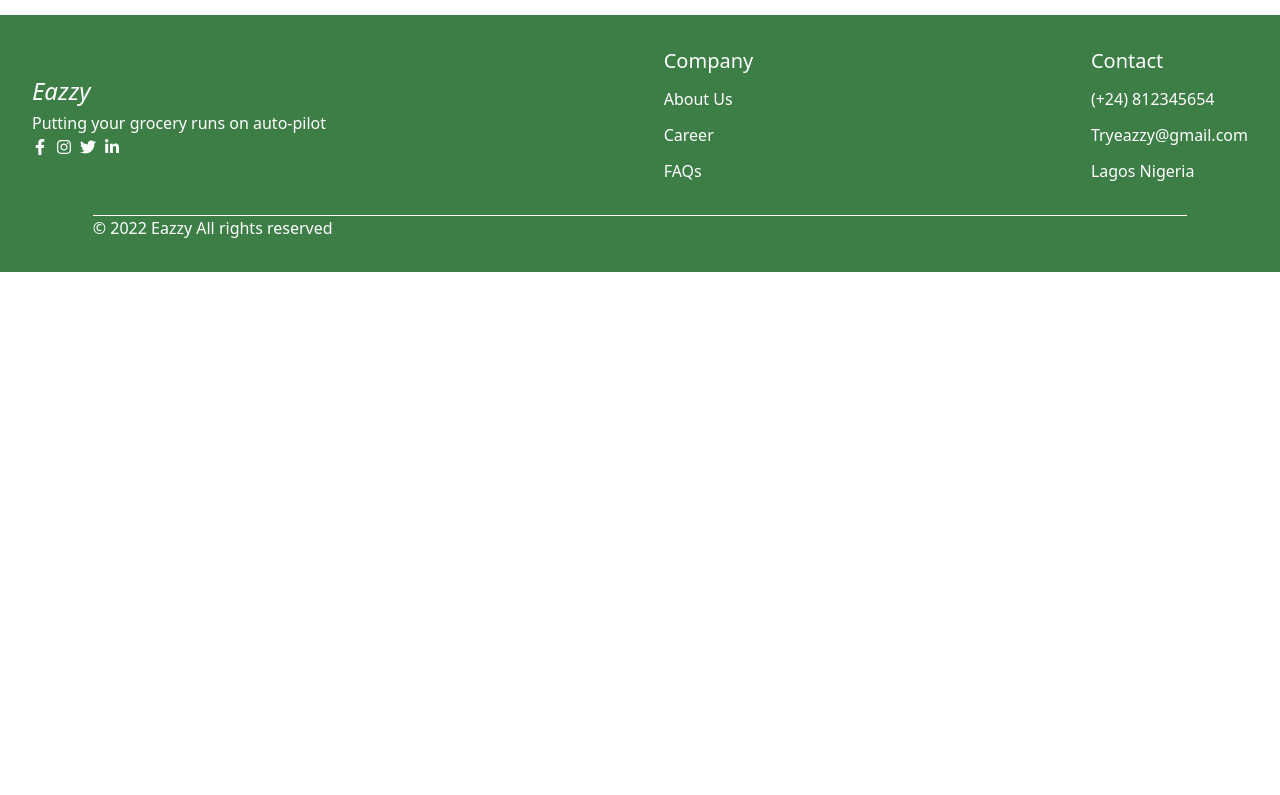
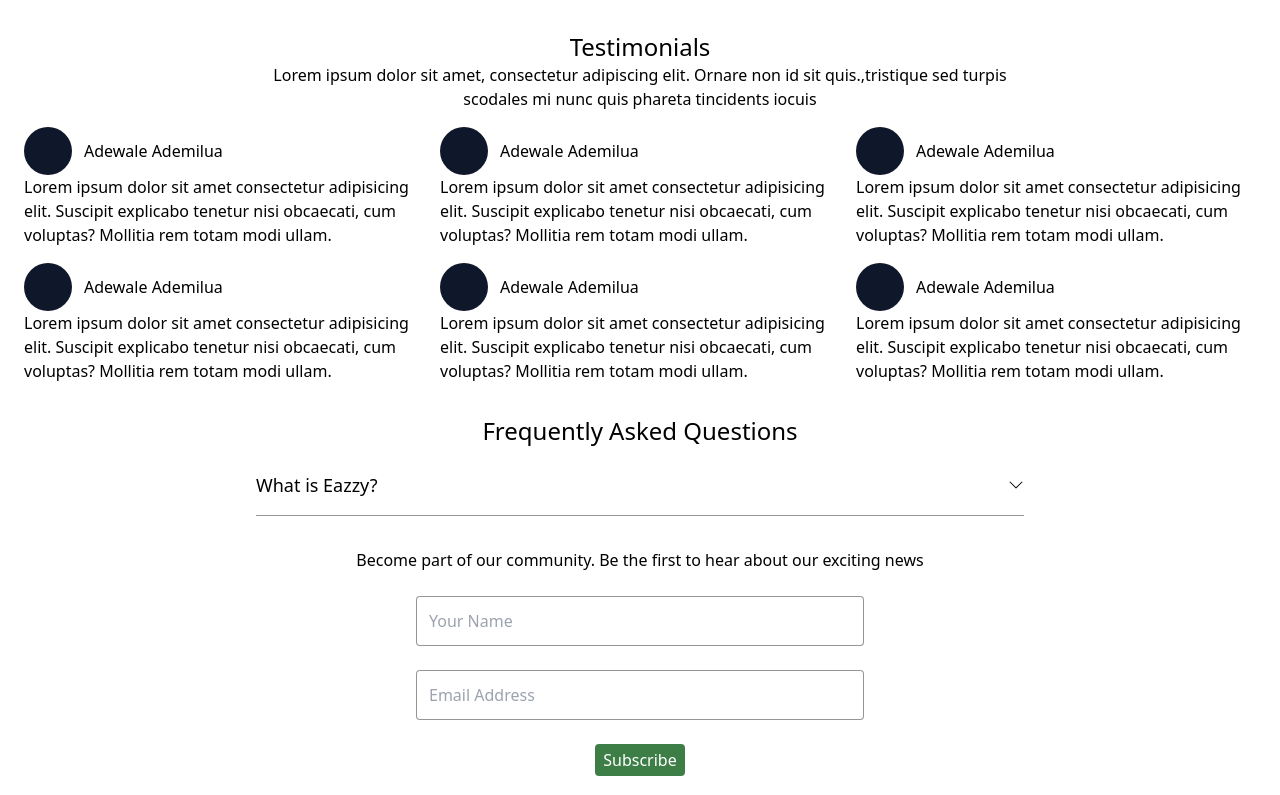
Before and after one commit to Dewaley/eazzy, a React (Create React App) app: page / in a window 1280 px wide. Shown: the part 565-1360 px from the top of the page. Before the commit the page ends 837 px from the top, so only its background shows below. Built offline with nearby package versions, Linux system fonts and the light colour scheme.

Commit message:
quick stuff

```diff
--- a/src/App.js
+++ b/src/App.js
@@ -1,6 +1,6 @@
 import "./App.css";
 import { BrowserRouter as Router, Routes, Route } from "react-router-dom";
-import routes from "./components/Routes/routes";
+import routes from "./Routes/routes";
 import Navbar from "./components/Navbar/Navbar";
 import Footer from "./components/Footer/Footer";
 
--- a/src/components/Routes/routes.js
+++ b/src/Routes/routes.js
@@ -1,4 +1,4 @@
-import Homepage from "../../pages/Homepage/Homepage"
+import Homepage from "../pages/Homepage/Homepage"
 
 const routes = [
     {
--- /dev/null
+++ b/src/components/FAQs/FAQs.jsx
@@ -0,0 +1,30 @@
+import Questions from "../Question/Questions";
+
+const FAQs = () => {
+  const questions = [
+    {
+      question: "What is Eazzy?",
+      answer:
+        "Eazzy is a digital marketplace that enables individuals and businesses to shop & procure fresh food items instantly and on a schedule.",
+    },
+  ];
+
+  return (
+    <div className='flex flex-col items-center my-4 gap-6'>
+      <h3 className='text-2xl font-medium text-center'>
+        Frequently Asked Questions
+      </h3>
+      <div className='lg:w-[60vw]'>
+        {questions.map((item, index) => (
+          <Questions
+            key={index}
+            question={item.question}
+            answer={item.answer}
+          />
+        ))}
+      </div>
+    </div>
+  );
+};
+
+export default FAQs;
--- /dev/null
+++ b/src/components/NewsLetter/NewsLetter.jsx
@@ -0,0 +1,19 @@
+import React from "react";
+
+const NewsLetter = () => {
+  return (
+    <form onSubmit={(e) => e.preventDefault()} className="flex flex-col gap-6 items-center p-4">
+      <h3>
+        Become part of our community. Be the first to hear about our exciting
+        news
+      </h3>
+      <input type='text' name='' id='' placeholder='Your Name' className="border-[1px] border-greyish p-3 rounded sm:w-[50vw] lg:w-[35vw]" />
+      <input type='text' name='' id='' placeholder='Email Address' className="border-[1px] border-greyish p-3 rounded sm:w-[50vw] lg:w-[35vw]" />
+      <button type='submit' className='px-2 py-1 rounded bg-greenish text-white'>
+        Subscribe
+      </button>
+    </form>
+  );
+};
+
+export default NewsLetter
--- /dev/null
+++ b/src/components/Question/Questions.jsx
@@ -0,0 +1,29 @@
+import { BsChevronDown } from "react-icons/bs";
+import { useState } from "react";
+
+const Questions = ({question,answer}) => {
+  const [open, setOpen] = useState(false);
+
+  return (
+    <div className="border-b-[1px] border-b-greyish">
+      <div className='flex justify-between items-center mb-2'>
+              <h2 className='text-lg font-medium'>{ question}</h2>
+        <BsChevronDown
+          className={`cursor-pointer transition duration-500 ${
+            open && "-rotate-180"
+          }`}
+          onClick={() => {
+            setOpen(!open);
+          }}
+        />
+      </div>
+      <div className={`text-greenish font-light overflow-hidden mb-2 ${open ? "h-auto" : "h-0"}`}>
+        <p>
+          {answer}
+        </p>
+      </div>
+    </div>
+  );
+};
+
+export default Questions;
--- /dev/null
+++ b/src/components/Testimonials/Testimonials.jsx
@@ -0,0 +1,86 @@
+import React from "react";
+
+const Testimonials = () => {
+  return (
+    <div className='flex flex-col items-center my-8 gap-4'>
+      <div className='text-center sm:max-w-[60vw]'>
+        <h2 className='text-2xl font-medium'>Testimonials</h2>
+        <p>
+          Lorem ipsum dolor sit amet, consectetur adipiscing elit. Ornare non id
+          sit quis.,tristique sed turpis scodales mi nunc quis phareta
+          tincidents iocuis
+        </p>
+      </div>
+      <div className="grid sm:grid-cols-2 lg:grid-cols-3 gap-4">
+        <div>
+          <div className='flex items-center gap-3'>
+            <span className='flex w-12 h-12 bg-slate-900 rounded-full'></span>
+            <h3>Adewale Ademilua</h3>
+          </div>
+          <p>
+            Lorem ipsum dolor sit amet consectetur adipisicing elit. Suscipit
+            explicabo tenetur nisi obcaecati, cum voluptas? Mollitia rem totam
+            modi ullam.
+          </p>
+        </div>
+        <div>
+          <div className='flex items-center gap-3'>
+            <span className='flex w-12 h-12 bg-slate-900 rounded-full'></span>
+            <h3>Adewale Ademilua</h3>
+          </div>
+          <p>
+            Lorem ipsum dolor sit amet consectetur adipisicing elit. Suscipit
+            explicabo tenetur nisi obcaecati, cum voluptas? Mollitia rem totam
+            modi ullam.
+          </p>
+        </div>
+        <div>
+          <div className='flex items-center gap-3'>
+            <span className='flex w-12 h-12 bg-slate-900 rounded-full'></span>
+            <h3>Adewale Ademilua</h3>
+          </div>
+          <p>
+            Lorem ipsum dolor sit amet consectetur adipisicing elit. Suscipit
+            explicabo tenetur nisi obcaecati, cum voluptas? Mollitia rem totam
+            modi ullam.
+          </p>
+        </div>
+        <div>
+          <div className='flex items-center gap-3'>
+            <span className='flex w-12 h-12 bg-slate-900 rounded-full'></span>
+            <h3>Adewale Ademilua</h3>
+          </div>
+          <p>
+            Lorem ipsum dolor sit amet consectetur adipisicing elit. Suscipit
+            explicabo tenetur nisi obcaecati, cum voluptas? Mollitia rem totam
+            modi ullam.
+          </p>
+        </div>
+        <div>
+          <div className='flex items-center gap-3'>
+            <span className='flex w-12 h-12 bg-slate-900 rounded-full'></span>
+            <h3>Adewale Ademilua</h3>
+          </div>
+          <p>
+            Lorem ipsum dolor sit amet consectetur adipisicing elit. Suscipit
+            explicabo tenetur nisi obcaecati, cum voluptas? Mollitia rem totam
+            modi ullam.
+          </p>
+        </div>
+        <div>
+          <div className='flex items-center gap-3'>
+            <span className='flex w-12 h-12 bg-slate-900 rounded-full'></span>
+            <h3>Adewale Ademilua</h3>
+          </div>
+          <p>
+            Lorem ipsum dolor sit amet consectetur adipisicing elit. Suscipit
+            explicabo tenetur nisi obcaecati, cum voluptas? Mollitia rem totam
+            modi ullam.
+          </p>
+        </div>
+      </div>
+    </div>
+  );
+};
+
+export default Testimonials;
--- a/src/pages/Homepage/Homepage.jsx
+++ b/src/pages/Homepage/Homepage.jsx
@@ -1,9 +1,15 @@
+import FAQs from "../../components/FAQs/FAQs";
 import MainInfo from "../../components/MainInfo/MainInfo";
+import NewsLetter from "../../components/NewsLetter/NewsLetter";
+import Testimonials from "../../components/Testimonials/Testimonials";
 
 const Homepage = () => {
   return (
     <div>
       <MainInfo />
+      <Testimonials />
+      <FAQs />
+      <NewsLetter />
     </div>
   );
 };
--- a/tailwind.config.js
+++ b/tailwind.config.js
@@ -6,6 +6,7 @@ module.exports = {
       colors: {
         blackish: "#343538",
         greenish: "#3D7E47",
+        greyish: "rgba(52, 53, 56, 0.52)",
       },
     },
     fontFamily: {
```
